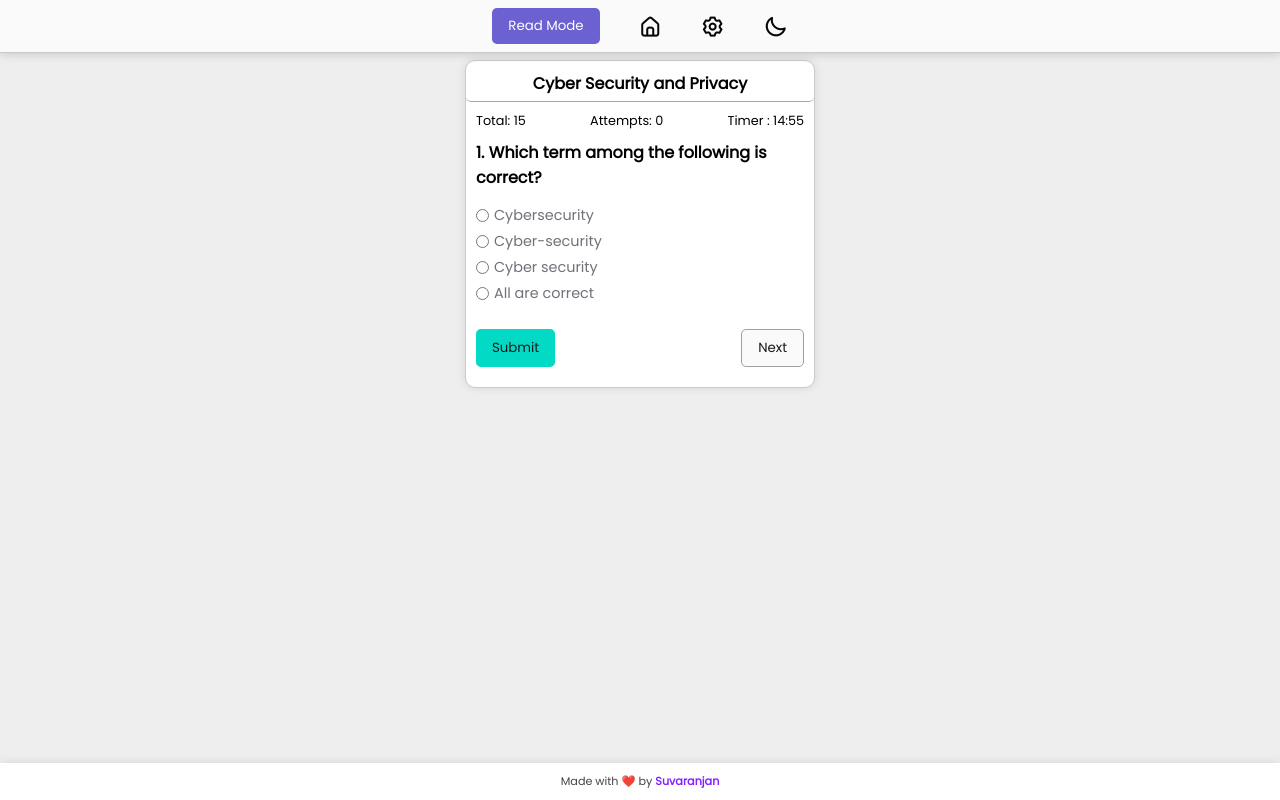
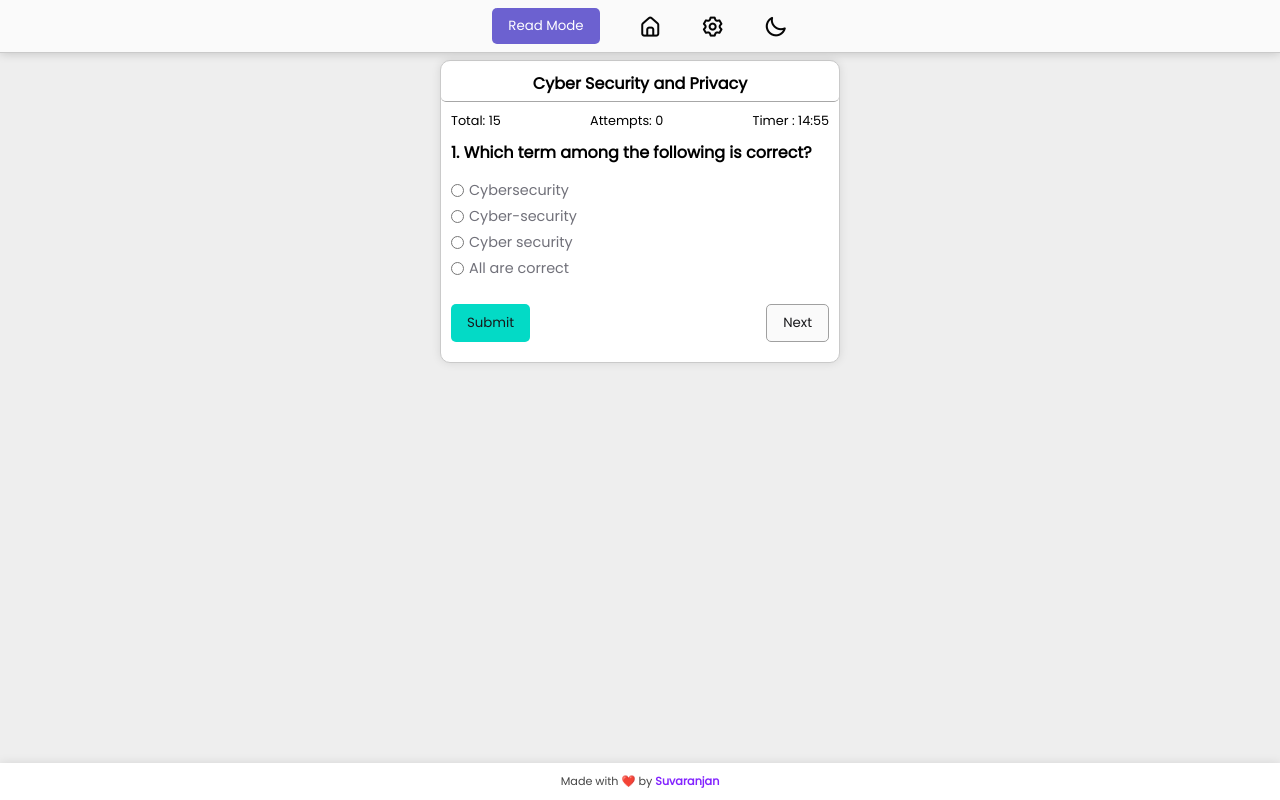
Before and after one commit to suvaranjan/Test-App, a React (Vite) app: page /test in a window 1280 px wide. Built offline with nearby package versions, Linux system fonts and the light colour scheme.

Commit message:
css update

```diff
--- a/src/index.css
+++ b/src/index.css
@@ -11,7 +11,7 @@
   background-color: #fff;
   border: 1px solid rgb(202, 202, 202);
   width: 95vw;
-  max-width: 350px;
+  max-width: 400px;
   margin: 60px auto;
   font-size: 1.5rem;
   font-weight: 500;
```
